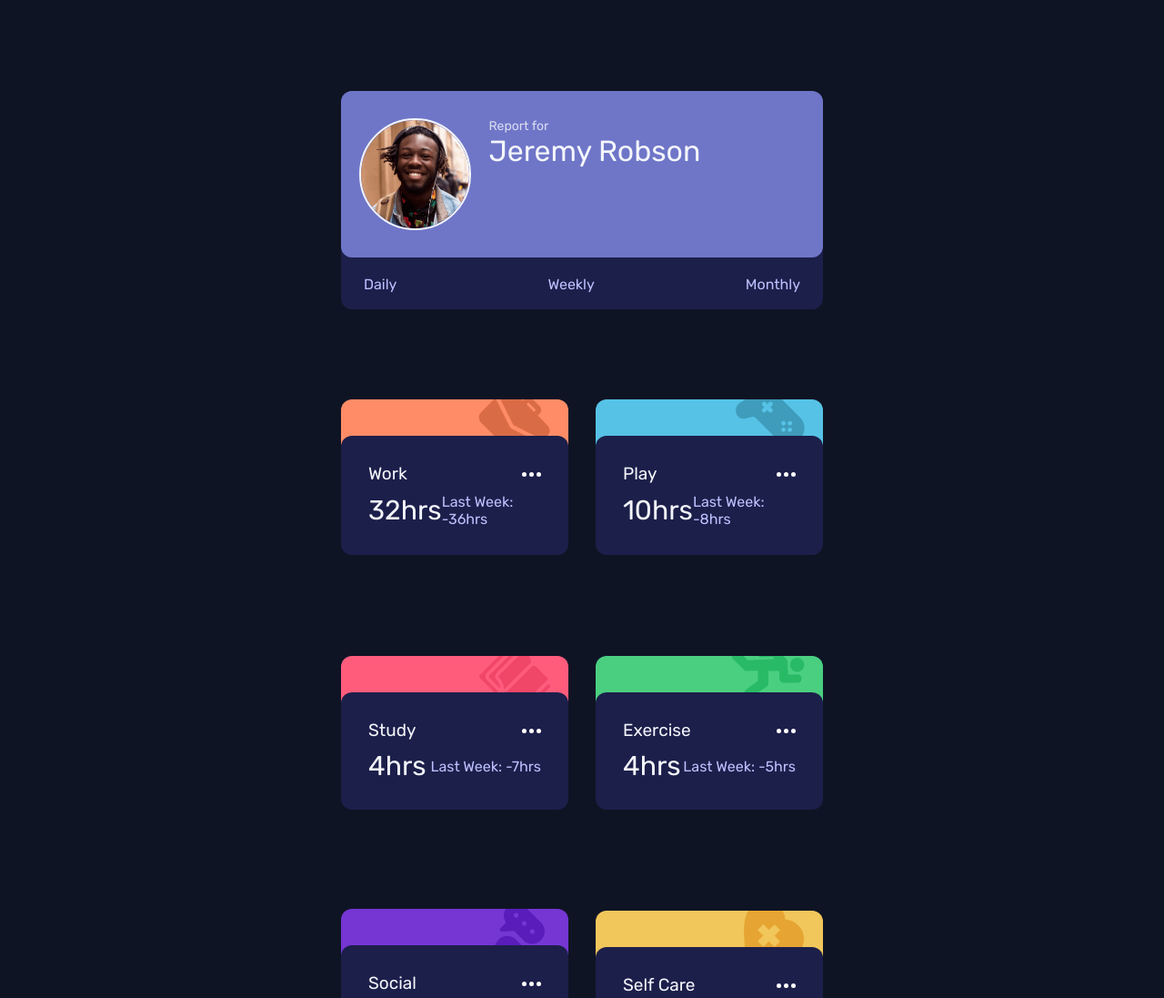
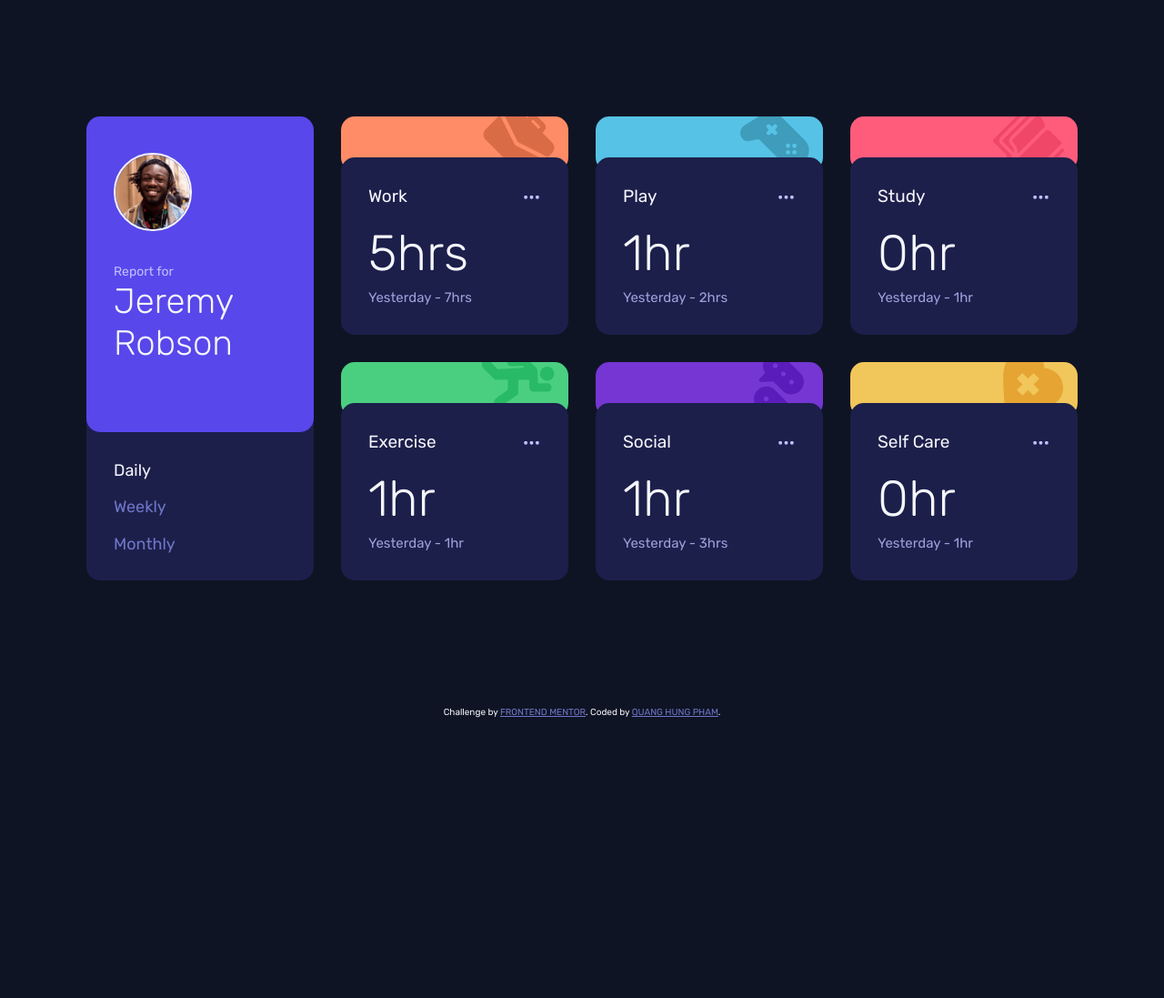
Before and after one commit to pqhung3007/fem-time-tracking-dashboard, a plain HTML site: page index.html in a window 1280 px wide. Shown: the top 1097 px of the page at 91% size. After the commit the page ends 800 px from the top, so only its background shows below. Drawn offline with Linux system fonts and the light colour scheme.

Commit message:
overhaul using scss

```diff
--- a/app.js
+++ b/app.js
@@ -1,7 +1,84 @@
-
+const list = document.querySelector('.js-list');
+const links = document.querySelectorAll('.js-link');
+const titles = document.querySelectorAll('.js-title');
+const currentDates = document.querySelectorAll('.js-current');
+const previousDates = document.querySelectorAll('.js-previous');
 
 const fetchData = async () => {
     const response = await fetch('https://raw.githubusercontent.com/pqhung3007/fem-time-tracking-dashboard/main/data.json')
     const data = await response.json()
+    console.log(...data);
     return data
 }
+
+list.addEventListener('click', (e) => {
+    if (e.target.textContent.trim() === 'Daily')
+        setTimeFrame(
+            ({ timeframes }) => timeframes.daily.current,
+            ({ timeframes }) => timeframes.daily.previous,
+            'Yesterday'
+        );
+
+    if (e.target.textContent.trim() === 'Weekly')
+        setTimeFrame(
+            ({ timeframes }) => timeframes.weekly.current,
+            ({ timeframes }) => timeframes.weekly.previous,
+            'Last Week'
+        );
+
+    if (e.target.textContent.trim() === 'Monthly')
+        setTimeFrame(
+            ({ timeframes }) => timeframes.monthly.current,
+            ({ timeframes }) => timeframes.monthly.previous,
+            'Last Month'
+        );
+});
+
+const setTitlesText = async () => {
+    const data = await fetchData()
+    data.map((el, i) => (titles[i].textContent = el.title));
+}
+
+const setTimeFrame = async (current, previous, time) => {
+    const data = await fetchData();
+    setCurrentDateText(data.map(current));
+    setPreviousDateText(data.map(previous), time);
+};
+
+const setCurrentDateText = (timeframe) => {
+    [...currentDates].forEach((el, i) =>
+        el.textContent = `${timeframe[i]}` + getSingular(timeframe[i]));
+}
+
+const setPreviousDateText = (timeframe, time) => {
+    [...previousDates].forEach((el, i) =>
+        el.textContent = `${time} - ${timeframe[i]}` + getSingular(timeframe[i]))
+};
+
+const getSingular = (timeframe) => {
+    if (timeframe > 1) {
+        return 'hrs'
+    } else
+        return 'hr'
+}
+
+const setActiveState = function () {
+    links.forEach((link) => {
+        link.addEventListener('click', (e) => {
+            links.forEach(l => {
+                // remove active state of other/previous links
+                l.classList.remove('content__link--active')
+                e.target.classList.add('content__link--active')
+            });
+        });
+    });
+};
+
+// default time frame
+setTimeFrame(
+    ({ timeframes }) => timeframes.daily.current,
+    ({ timeframes }) => timeframes.daily.previous,
+    'Yesterday'
+);
+setTitlesText()
+setActiveState()
--- a/index.html
+++ b/index.html
@@ -4,40 +4,46 @@
   <meta charset="UTF-8">
   <meta name="viewport" content="width=device-width, initial-scale=1.0">
   <link rel="icon" type="image/png" sizes="32x32" href="./images/favicon-32x32.png">
-  <link rel="stylesheet" href="style.css">
+  <link href="https://fonts.googleapis.com/css2?family=Rubik:wght@300;400;500&display=swap" rel="stylesheet" />
+  <link rel="stylesheet" href="style/main.css">
   <title>Time Tracking Dashboard</title>
 </head>
 <body>
   <div class="container">
     <main class="content">
-      <div class="content-person">
-        <div class="content-person-wrapper">
-          <img src="images/image-jeremy.png" alt="Jeremy" class="image">
-          <div class="content-person-wrapper-info">
-            <p>Report for</p>
-            <h1>Jeremy Robson</h1>
+      <div class="content__person">
+        <div class="content__person-wrapper">
+          <img src="./images/image-jeremy.png" alt="Jeremy Robson" class="content__person-img" />
+          <div class="content__person-info">
+            <p class="content__person-report fade-in-anim">Report for</p>
+            <h1 class="content__person-name fade-in-anim-1s">
+              Jeremy Robson
+            </h1>
           </div>
         </div>
 
-        <div class="content-options">
-          <ul class="content-list">
-            <li class="content-item">
-              <a href="" class="content-link">Daily</a>
+        <div class="content__options">
+          <ul class="content__list js-list">
+            <li class="content__item">
+              <a href="#" class="content__link content__link--active js-link"> Daily </a>
             </li>
-            <li class="content-item">
-              <a href="" class="content-link">Weekly</a>
+            <li class="content__item">
+              <a href="#" class="content__link js-link">
+                Weekly
+              </a>
             </li>
-            <li class="content-item">
-              <a href="" class="content-link">Monthly</a>
+            <li class="content__item">
+              <a href="#" class="content__link js-link"> Monthly </a>
             </li>
           </ul>
         </div>
       </div>
 
-      <div class="content-box" id="work">
-        <div class="content-box-wrapper">
-          <h2 class="content-box-title">Work</h2>
-          <a href="#" class="content-box-elipsis" aria-label="elipsis for options">
+      <div class="content__box content__box--work">
+        <div class="content__box-title-wrapper fade-in-anim">
+          <h2 class="content__box-title js-title"></h2>
+
+          <a href="#" class="content__box-elipsis" aria-label="elipsis for options">
             <svg width="21" height="5" xmlns="http://www.w3.org/2000/svg">
               <path
                 d="M2.5 0a2.5 2.5 0 1 1 0 5 2.5 2.5 0 0 1 0-5Zm8 0a2.5 2.5 0 1 1 0 5 2.5 2.5 0 0 1 0-5Zm8 0a2.5 2.5 0 1 1 0 5 2.5 2.5 0 0 1 0-5Z"
@@ -46,16 +52,17 @@
           </a>
         </div>
 
-        <div class="content-box-duration">
-          <p class="content-box-hour">32hrs</p>
-          <p class="content-box-previous">Last Week: -36hrs</p>
+        <div class="content__box-hours fade-in-anim-1s">
+          <p class="content__box-hour js-current"></p>
+          <p class="content__box-date js-previous"></p>
         </div>
       </div>
 
-      <div class="content-box" id="play">
-        <div class="content-box-wrapper">
-          <h2 class="content-box-title">Play</h2>
-          <a href="#" class="content-box-elipsis" aria-label="elipsis for options">
+      <div class="content__box content__box--play">
+        <div class="content__box-title-wrapper fade-in-anim">
+          <h2 class="content__box-title js-title"></h2>
+
+          <a href="#" class="content__box-elipsis" aria-label="elipsis for options">
             <svg width="21" height="5" xmlns="http://www.w3.org/2000/svg">
               <path
                 d="M2.5 0a2.5 2.5 0 1 1 0 5 2.5 2.5 0 0 1 0-5Zm8 0a2.5 2.5 0 1 1 0 5 2.5 2.5 0 0 1 0-5Zm8 0a2.5 2.5 0 1 1 0 5 2.5 2.5 0 0 1 0-5Z"
@@ -64,16 +71,17 @@
           </a>
         </div>
 
-        <div class="content-box-duration">
-          <p class="content-box-hour">10hrs</p>
-          <p class="content-box-previous">Last Week: -8hrs</p>
+        <div class="content__box-hours fade-in-anim-1s">
+          <p class="content__box-hour js-current"></p>
+          <p class="content__box-date js-previous"></p>
         </div>
       </div>
 
-      <div class="content-box" id="study">
-        <div class="content-box-wrapper">
-          <h2 class="content-box-title">Study</h2>
-          <a href="#" class="content-box-elipsis" aria-label="elipsis for options">
+      <div class="content__box content__box--study">
+        <div class="content__box-title-wrapper fade-in-anim">
+          <h2 class="content__box-title js-title"></h2>
+
+          <a href="#" class="content__box-elipsis" aria-label="elipsis for options">
             <svg width="21" height="5" xmlns="http://www.w3.org/2000/svg">
               <path
                 d="M2.5 0a2.5 2.5 0 1 1 0 5 2.5 2.5 0 0 1 0-5Zm8 0a2.5 2.5 0 1 1 0 5 2.5 2.5 0 0 1 0-5Zm8 0a2.5 2.5 0 1 1 0 5 2.5 2.5 0 0 1 0-5Z"
@@ -82,16 +90,17 @@
           </a>
         </div>
 
-        <div class="content-box-duration">
-          <p class="content-box-hour">4hrs</p>
-          <p class="content-box-previous">Last Week: -7hrs</p>
+        <div class="content__box-hours fade-in-anim-1s">
+          <p class="content__box-hour js-current"></p>
+          <p class="content__box-date js-previous"></p>
         </div>
       </div>
 
-      <div class="content-box" id="exercise">
-        <div class="content-box-wrapper">
-          <h2 class="content-box-title">Exercise</h2>
-          <a href="#" class="content-box-elipsis" aria-label="elipsis for options">
+      <div class="content__box content__box--exercise">
+        <div class="content__box-title-wrapper fade-in-anim">
+          <h2 class="content__box-title js-title"></h2>
+
+          <a href="#" class="content__box-elipsis" aria-label="elipsis for options">
             <svg width="21" height="5" xmlns="http://www.w3.org/2000/svg">
               <path
                 d="M2.5 0a2.5 2.5 0 1 1 0 5 2.5 2.5 0 0 1 0-5Zm8 0a2.5 2.5 0 1 1 0 5 2.5 2.5 0 0 1 0-5Zm8 0a2.5 2.5 0 1 1 0 5 2.5 2.5 0 0 1 0-5Z"
@@ -100,16 +109,17 @@
           </a>
         </div>
 
-        <div class="content-box-duration">
-          <p class="content-box-hour">4hrs</p>
-          <p class="content-box-previous">Last Week: -5hrs</p>
+        <div class="content__box-hours fade-in-anim-1s">
+          <p class="content__box-hour js-current"></p>
+          <p class="content__box-date js-previous"></p>
         </div>
       </div>
 
-      <div class="content-box" id="social">
-        <div class="content-box-wrapper">
-          <h2 class="content-box-title">Social</h2>
-          <a href="#" class="content-box-elipsis" aria-label="elipsis for options">
+      <div class="content__box content__box--social">
+        <div class="content__box-title-wrapper fade-in-anim">
+          <h2 class="content__box-title js-title"></h2>
+
+          <a href="#" class="content__box-elipsis" aria-label="elipsis for options">
             <svg width="21" height="5" xmlns="http://www.w3.org/2000/svg">
               <path
                 d="M2.5 0a2.5 2.5 0 1 1 0 5 2.5 2.5 0 0 1 0-5Zm8 0a2.5 2.5 0 1 1 0 5 2.5 2.5 0 0 1 0-5Zm8 0a2.5 2.5 0 1 1 0 5 2.5 2.5 0 0 1 0-5Z"
@@ -118,16 +128,17 @@
           </a>
         </div>
 
-        <div class="content-box-duration">
-          <p class="content-box-hour">5hrs</p>
-          <p class="content-box-previous">Last Week: -10hrs</p>
+        <div class="content__box-hours fade-in-anim-1s">
+          <p class="content__box-hour js-current"></p>
+          <p class="content__box-date js-previous"></p>
         </div>
       </div>
 
-      <div class="content-box" id="care">
-        <div class="content-box-wrapper">
-          <h2 class="content-box-title">Self Care</h2>
-          <a href="#" class="content-box-elipsis" aria-label="elipsis for options">
+      <div class="content__box content__box--self-care">
+        <div class="content__box-title-wrapper fade-in-anim">
+          <h2 class="content__box-title js-title"></h2>
+
+          <a href="#" class="content__box-elipsis" aria-label="elipsis for options">
             <svg width="21" height="5" xmlns="http://www.w3.org/2000/svg">
               <path
                 d="M2.5 0a2.5 2.5 0 1 1 0 5 2.5 2.5 0 0 1 0-5Zm8 0a2.5 2.5 0 1 1 0 5 2.5 2.5 0 0 1 0-5Zm8 0a2.5 2.5 0 1 1 0 5 2.5 2.5 0 0 1 0-5Z"
@@ -136,19 +147,21 @@
           </a>
         </div>
 
-        <div class="content-box-duration">
-          <p class="content-box-hour">2hrs</p>
-          <p class="content-box-previous">Last Week: -2hrs</p>
+        <div class="content__box-hours fade-in-anim-1s">
+          <p class="content__box-hour js-current"></p>
+          <p class="content__box-date js-previous"></p>
         </div>
       </div>
-
     </main>
   </div>
 
-  <div class="attribution">
-    Challenge by <a href="https://www.frontendmentor.io?ref=challenge" target="_blank">Frontend Mentor</a>.
-    Coded by <a href="#">Quang Hung Pham</a>.
-  </div>
+  <footer class="attribution">
+    Challenge by
+    <a class="attribution__link" href="https://www.frontendmentor.io?ref=challenge" target="_blank">Frontend Mentor</a>.
+    Coded by
+    <a class="attribution__link" href="https://github.com/kens-visuals" target="_blank">Quang Hung Pham</a>.
+  </footer>
+
   <script src="app.js"></script>
 </body>
 </html>
--- /dev/null
+++ b/style/_base.scss
@@ -0,0 +1,53 @@
+$color-primary: hsl(226, 43%, 10%);
+$color-primary--dark: hsl(235, 46%, 20%);
+$color-primary--light: hsl(235, 45%, 61%);
+$color-secondary: hsl(236, 100%, 87%);
+$color-secondary--dark: hsl(236, 41%, 34%);
+$color-tertiary: hsl(246, 80%, 60%);
+
+$color-orange: hsl(15, 100%, 70%);
+$color-cyan: hsl(195, 74%, 62%);
+$color-red: hsl(348, 100%, 68%);
+$color-green: hsl(145, 58%, 55%);
+$color-violet: hsl(264, 64%, 52%);
+$color-yellow: hsl(43, 84%, 65%);
+$color-white: hsl(220, 43%, 97%);
+
+*,
+*::before,
+*::after {
+  margin: 0;
+  padding: 0;
+  box-sizing: inherit;
+}
+
+img,
+picture {
+    max-width: 100%;
+    display: block;
+}
+
+input,
+button,
+textarea,
+select {
+    font: inherit;
+}
+
+html {
+    font-size: 62.5%;
+    box-sizing: border-box;
+}
+
+body {
+    min-height: 100vh;
+    background-color: $color-primary;
+    color: $color-white;
+    font-size: 1.6rem;
+    font-family: 'Rubik', sans-serif;
+    line-height: 1.4;
+    text-rendering: optimizeSpeed;
+    display: grid;
+    grid-template-rows: 1fr auto;
+    justify-items: center;
+}
--- /dev/null
+++ b/style/_components.scss
@@ -0,0 +1,311 @@
+.content {
+    width: 100%;
+    margin: 10rem 0;
+    display: grid;
+    grid-gap: 7rem;
+
+    &>* {
+        border-radius: 1.5rem;
+    }
+
+    @media (min-width: 810px) {
+        grid-template-columns: 25rem repeat(auto-fit, minmax(20rem, 25rem));
+        grid-template-rows: repeat(2, 24rem);
+        grid-auto-rows: 25rem;
+        grid-gap: 3rem;
+        place-content: center;
+    }
+
+    &__person {
+        background-color: $color-primary--dark;
+
+        @media (min-width: 810px) {
+            grid-column: 1 / -1;
+            grid-row: 1 / 2;
+        }
+
+        @media (min-width: 1005px) {
+            grid-column: 1 / 2;
+            grid-row: 1 / 3;
+        }
+
+        &-wrapper {
+            background-color: $color-tertiary;
+            border-radius: 1.5rem;
+            padding: 3.5rem 3rem;
+            display: flex;
+            align-items: center;
+
+            @media (min-width: 810px) {
+                padding: 1.5rem 2.5rem;
+                align-items: flex-start;
+            }
+
+            @media (min-width: 1005px) {
+                padding: 4rem 3rem;
+                align-items: flex-start;
+                flex-direction: column;
+            }
+        }
+
+        &-img {
+            width: 25%;
+            border: 0.2rem solid $color-white;
+            border-radius: 50%;
+
+            @media (min-width: 810px) {
+                width: 15%;
+            }
+
+            @media (min-width: 1005px) {
+                width: 45%;
+            }
+        }
+
+        &-info {
+            margin-left: 2rem;
+
+            @media (min-width: 810px) {
+                margin-block: 2rem;
+            }
+
+            @media (min-width: 1005px) {
+                margin-left: 0;
+                margin-block: 3.5rem;
+            }
+        }
+
+        &-report {
+            color: $color-secondary;
+            font-size: 1.4rem;
+            opacity: 0.8;
+        }
+
+        &-name {
+            font-size: clamp(2.3rem, 3vw, 4rem);
+            font-weight: 300;
+            opacity: 0;
+
+            @media (min-width: 810px) {
+                line-height: 1.2;
+            }
+        }
+    }
+
+    &__options {
+        padding: 2rem 2rem 2rem 3.5rem;
+
+        @media (min-width: 810px) {
+            padding: 3rem 3.5rem;
+        }
+
+        @media (min-width: 1005px) {
+            padding: 3rem;
+        }
+    }
+
+    &__list {
+        list-style: none;
+        display: flex;
+        justify-content: space-between;
+
+        @media (min-width: 1005px) {
+            justify-content: center;
+            align-items: flex-start;
+            flex-direction: column;
+            gap: 1.5rem;
+        }
+    }
+
+    &__link {
+        color: $color-primary--light;
+        font-size: 1.8rem;
+        text-decoration: none;
+        transition: color 0.2s;
+
+        &--active {
+            color: $color-white;
+        }
+
+        &:hover {
+            color: $color-white;
+        }
+    }
+
+    &__box {
+        background-color: $color-primary--dark;
+        padding: 3rem;
+        position: relative;
+        transition: all 0.2s ease-out;
+        align-self: end;
+
+        &::before {
+            content: '';
+            width: 100%;
+            background-repeat: no-repeat;
+            border-radius: 1.5rem;
+            padding: 3rem;
+            position: absolute;
+            top: -4.5rem;
+            left: 0;
+            z-index: -1;
+        }
+
+        &:hover {
+            background-color: $color-secondary--dark;
+            cursor: pointer;
+        }
+
+        @media (min-width: 810px) {
+            display: flex;
+            flex-direction: column;
+            place-content: center;
+        }
+
+        &--work {
+            &::before {
+                background-color: $color-orange;
+                background-image: url(../images/icon-work.svg);
+                background-position: top -1.2rem right 1.5rem;
+            }
+        }
+
+        &--play {
+            &::before {
+                background-color: $color-cyan;
+                background-image: url(../images/icon-play.svg);
+                background-position: top -0.6rem right 1.5rem;
+            }
+        }
+
+        &--study {
+            &::before {
+                background-color: $color-red;
+                background-image: url(../images/icon-study.svg);
+                background-position: top -0.8rem right 1.5rem;
+            }
+        }
+
+        &--exercise {
+            &::before {
+                background-color: $color-green;
+                background-image: url(../images/icon-exercise.svg);
+                background-position: top -0.5rem right 1.5rem;
+            }
+        }
+
+        &--social {
+            &::before {
+                background-color: $color-violet;
+                background-image: url(../images/icon-social.svg);
+                background-position: top -1.5rem right 1.5rem;
+            }
+        }
+
+        &--self-care {
+            &::before {
+                background-color: $color-yellow;
+                background-image: url(../images/icon-self-care.svg);
+                background-position: top -1.5rem right 1.5rem;
+            }
+        }
+
+        &-title-wrapper {
+            display: flex;
+            align-items: center;
+            justify-content: space-between;
+            opacity: 0;
+
+            @media (min-width: 810px) {
+                margin-bottom: 1rem;
+            }
+        }
+
+        &-title {
+            font-size: 1.9rem;
+            font-weight: 400;
+        }
+
+        &-elipsis {
+            fill: $color-secondary;
+
+            & svg:hover {
+                fill: $color-white;
+                transition: fill 0.2s ease-out;
+            }
+
+            @media (min-width: 810px) {
+                transform: scale(0.8);
+
+                & svg {
+                    height: 0.8rem;
+                }
+            }
+        }
+
+        &-hours {
+            display: flex;
+            align-items: center;
+            justify-content: space-between;
+            opacity: 0;
+
+            @media (min-width: 810px) {
+                align-items: flex-start;
+                flex-direction: column;
+            }
+        }
+
+        &-hour {
+            font-size: 3rem;
+            font-weight: 300;
+
+            @media (min-width: 810px) {
+                font-size: 5.5rem;
+            }
+        }
+
+        &-date {
+            color: $color-secondary;
+            font-size: 1.5rem;
+            opacity: 0.8;
+        }
+    }
+}
+
+.attribution {
+    color: $color-white;
+    font-size: 1rem;
+    text-align: center;
+    margin-block: 1rem;
+
+    &__link:link,
+    &__link:visited {
+        text-transform: uppercase;
+        color: $color-primary--light;
+        transition: all 0.2s;
+    }
+
+    &__link:hover,
+    &__link:active {
+        color: $color-secondary;
+    }
+}
+
+.fade-in-anim {
+    animation: fade-in 0.8s ease-in-out alternate forwards;
+}
+
+.fade-in-anim-1s {
+    animation: fade-in 0.8s ease-in-out 0.8s alternate forwards;
+}
+
+
+@keyframes fade-in {
+    from {
+        opacity: 0;
+    }
+
+    to {
+        opacity: 1;
+    }
+}
--- /dev/null
+++ b/style/main.scss
@@ -0,0 +1,3 @@
+@import './base';
+@import './layout';
+@import './components';
```
Also changed, not shown: style/_layout.scss (added, +11 -0 lines), style/main.css (added), 1 other file.
